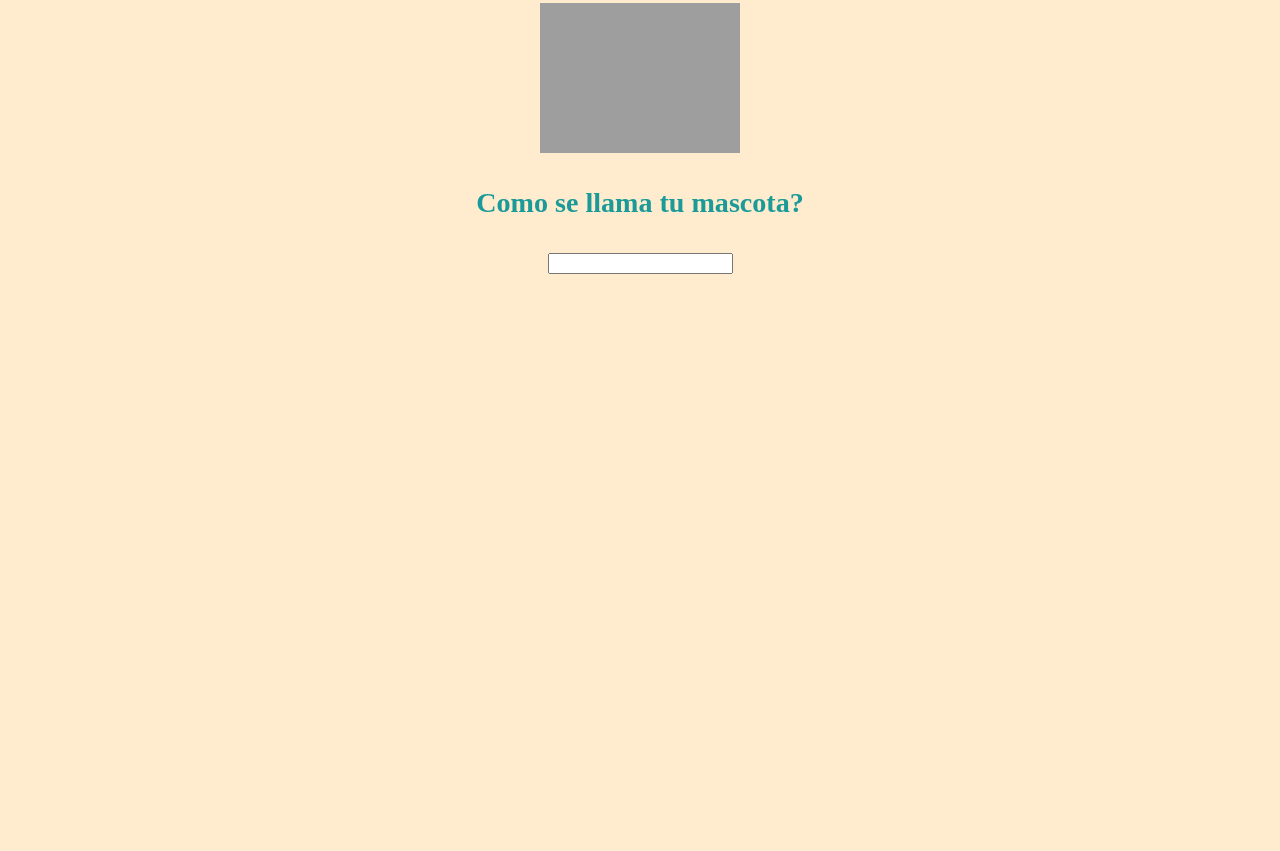
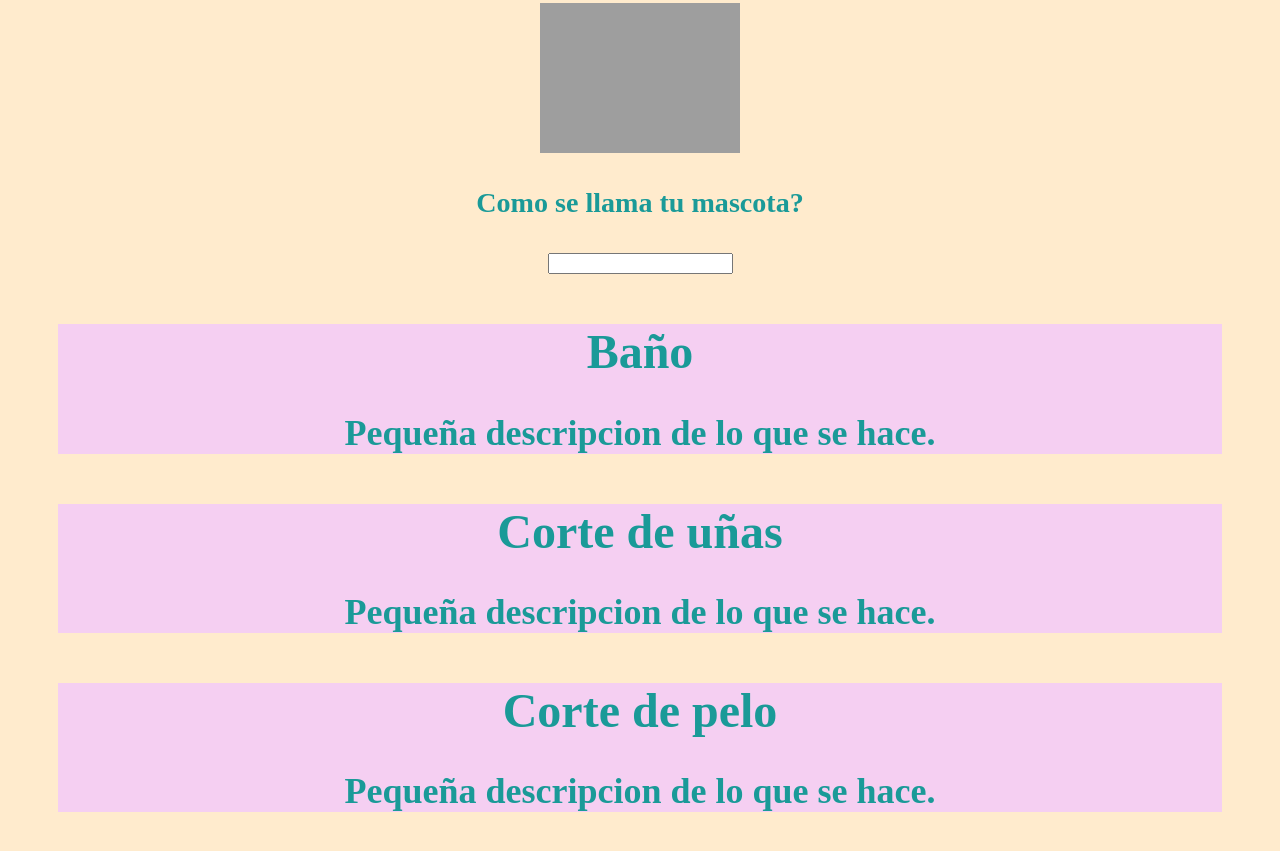
Before and after one commit to Val2013/primitive-values, a website: page index.html in a window 1280 px wide. Shown: the part 299-1150 px from the top of the page. Before the commit the page ends 800 px from the top, so only its background shows below. Drawn offline with Linux system fonts and the light colour scheme; grey boxes are pictures that could not be loaded.

Commit message:
Se crearon diviciones

```diff
--- a/index.html
+++ b/index.html
@@ -7,9 +7,7 @@
 	<meta name="viewport" content="width=device-width, initial-scale=1.0">
 	<link rel="stylesheet" href="./style.css">
 	<title>Bienvenido a Dogs care</title>
-
 </head>
-
 <body>
 	<h1>DOG CARE</h1>
 	<h2>Bienvenido a Dog Care!!</h2>
@@ -22,6 +20,20 @@
 	<h3>Como se llama tu mascota?</h3>
 	<input type="text" width="20px" height="10px"></input>
 	<script src="./index.js"></script>
+	<div class="servicios" id="servicios">
+		<div class="serv">
+			<h1>Baño</h1>
+			<h2>Pequeña descripcion de lo que se hace.</h2>
+		</div>
+		<div class="serv">
+			<h1>Corte de uñas</h1>
+			<h2>Pequeña descripcion de lo que se hace.</h2>
+		</div>
+		<div class="serv">
+			<h1>Corte de pelo</h1>
+			<h2>Pequeña descripcion de lo que se hace.</h2>
+		</div>
+	</div>
 </body>
 
 </html>
--- a/style.css
+++ b/style.css
@@ -4,3 +4,8 @@ body {color: rgb(26, 154, 152);
 	font-size:x-large;;
 	text-align: center;
 }
+.serv{
+	background-color: rgb(245, 207, 242);
+	align-items: center;
+	margin: 50px;
+}
```
